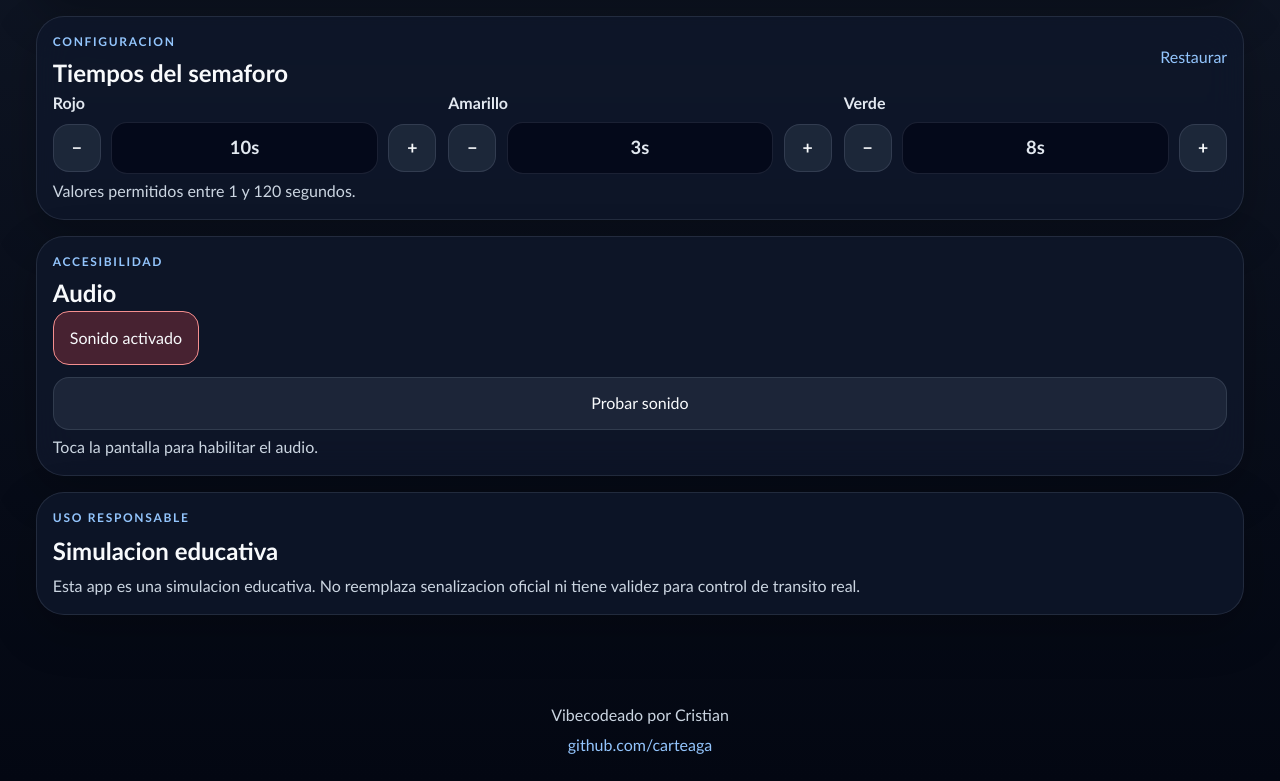
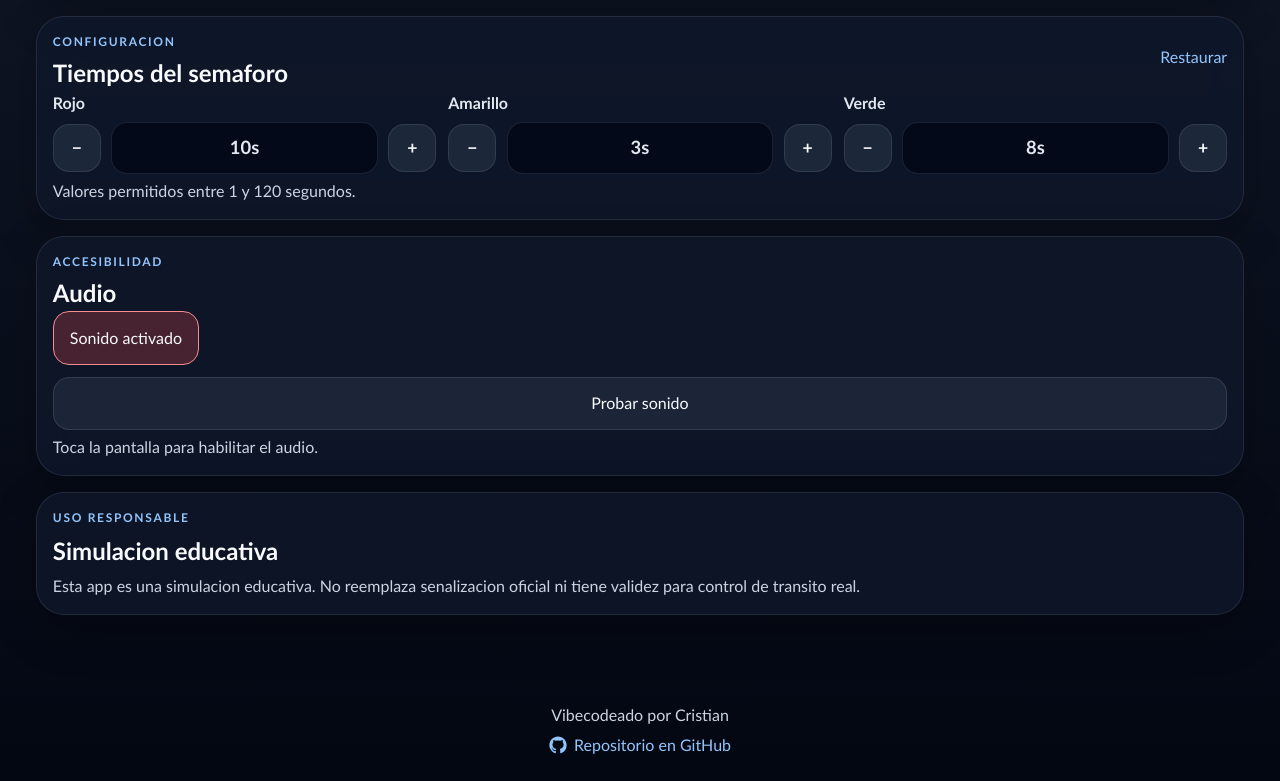
Before and after one commit to carteaga/mimo-traffic-lights, a React (Vite) app: page / in a window 1280 px wide. Shown: the part 1016-1797 px from the top of the page. Built offline with nearby package versions, Linux system fonts and the light colour scheme; no server answers.

Commit message:
Add GitHub icon to footer repo link

```diff
--- a/src/App.css
+++ b/src/App.css
@@ -785,6 +785,12 @@
   color: #93c5fd;
 }
 
+.footer-repo-link {
+  display: inline-flex;
+  align-items: center;
+  gap: 0.45rem;
+}
+
 @media (max-height: 740px) {
   .app {
     --hero-header-height: 1.7rem;
--- a/src/components/AppFooter.tsx
+++ b/src/components/AppFooter.tsx
@@ -2,8 +2,22 @@ export function AppFooter() {
   return (
     <footer className="footer">
       <p>Vibecodeado por Cristian</p>
-      <a href="https://github.com/carteaga/" target="_blank" rel="noreferrer">
-        github.com/carteaga
+      <a
+        className="footer-repo-link"
+        href="https://github.com/carteaga/mimo-traffic-lights"
+        target="_blank"
+        rel="noreferrer"
+      >
+        <svg
+          aria-hidden="true"
+          viewBox="0 0 24 24"
+          width="18"
+          height="18"
+          fill="currentColor"
+        >
+          <path d="M12 .5C5.65.5.5 5.65.5 12c0 5.08 3.29 9.39 7.86 10.9.58.11.79-.25.79-.56 0-.28-.01-1.2-.02-2.18-3.2.7-3.88-1.36-3.88-1.36-.52-1.33-1.28-1.68-1.28-1.68-1.05-.72.08-.7.08-.7 1.16.08 1.78 1.2 1.78 1.2 1.03 1.76 2.69 1.25 3.34.95.1-.75.4-1.25.72-1.54-2.55-.29-5.23-1.27-5.23-5.68 0-1.26.45-2.28 1.19-3.08-.12-.29-.52-1.45.11-3.02 0 0 .97-.31 3.19 1.18a11.1 11.1 0 0 1 5.81 0c2.22-1.49 3.19-1.18 3.19-1.18.63 1.57.23 2.73.11 3.02.74.8 1.19 1.82 1.19 3.08 0 4.42-2.69 5.39-5.25 5.67.41.36.78 1.08.78 2.19 0 1.58-.01 2.85-.01 3.24 0 .31.21.68.8.56A11.5 11.5 0 0 0 23.5 12C23.5 5.65 18.35.5 12 .5Z" />
+        </svg>
+        <span>Repositorio en GitHub</span>
       </a>
     </footer>
   )
```
